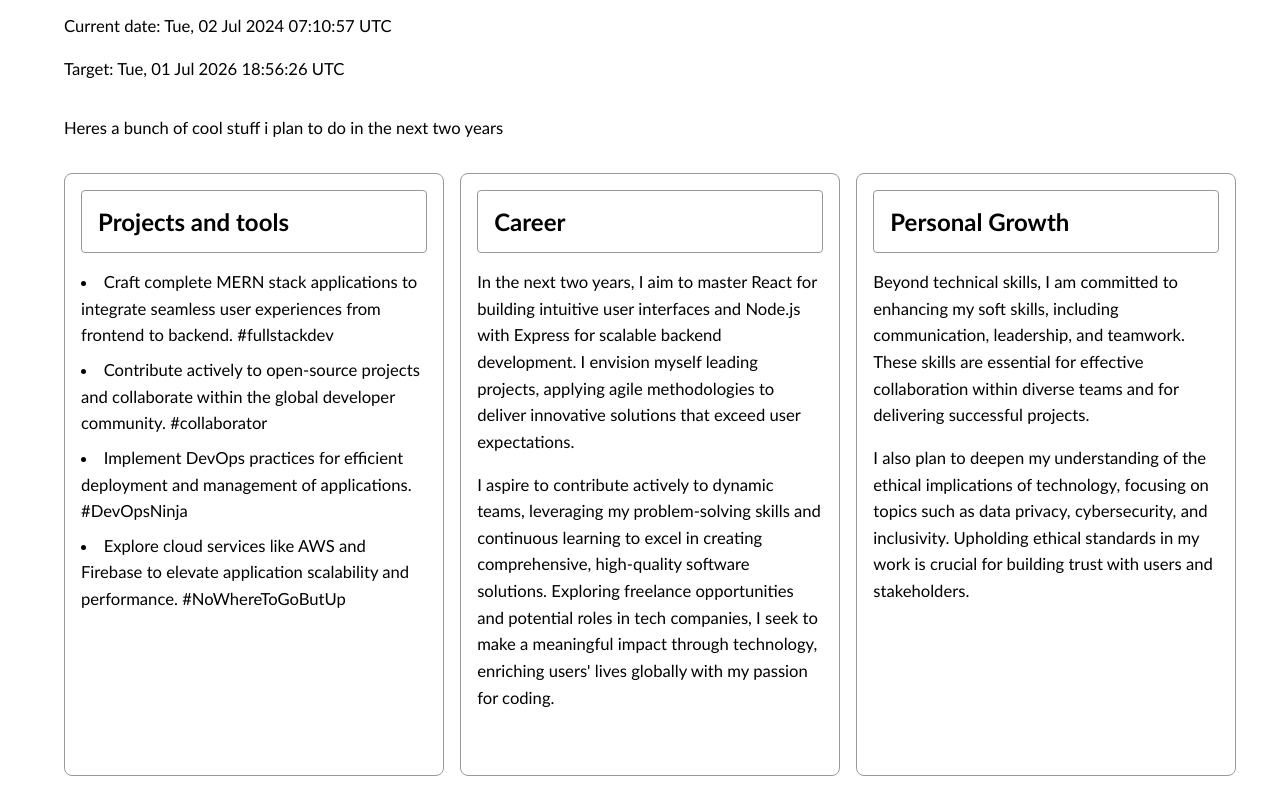
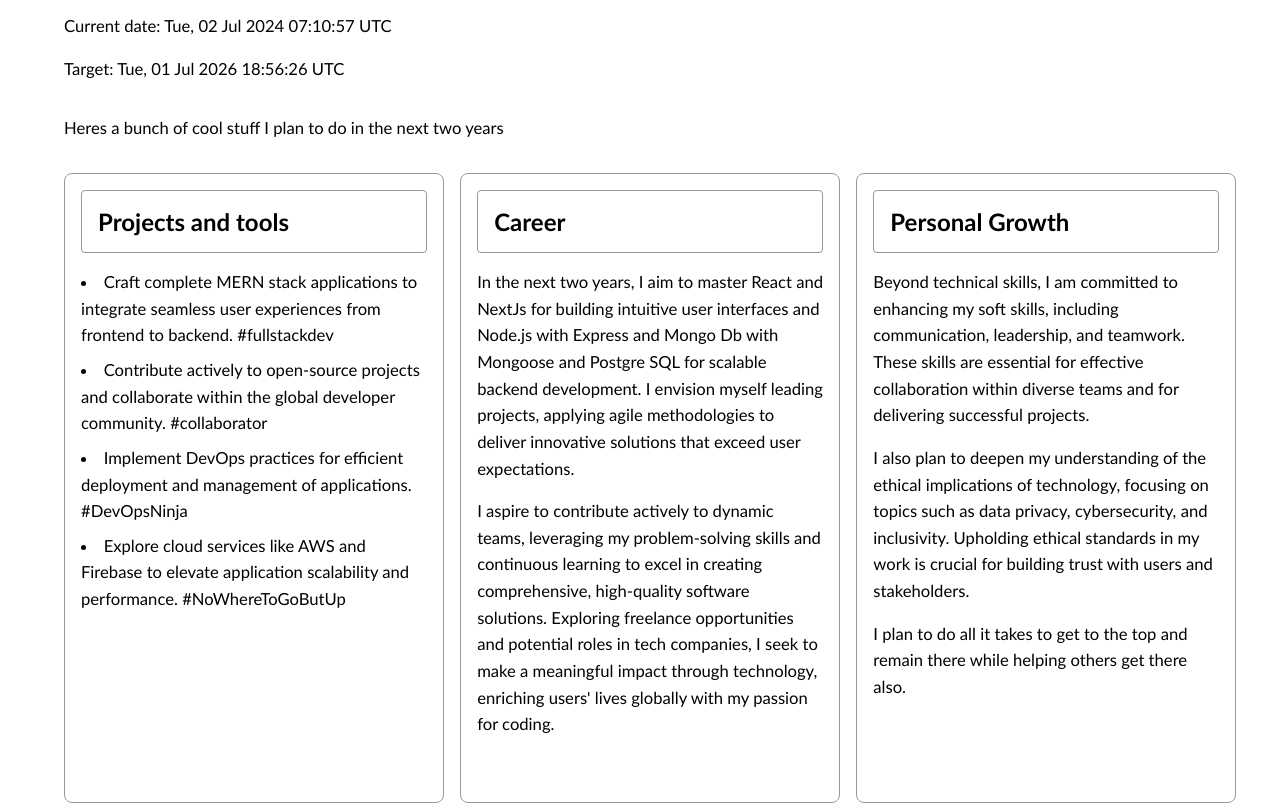
Before and after one commit to Uyimolo/HNG-stage-one-personal-website, a plain HTML site: page index.html in a window 1280 px wide. Shown: the part 1406-2211 px from the top of the page. Drawn offline with Linux system fonts and the light colour scheme.

Commit message:
final commit

```diff
--- a/index.html
+++ b/index.html
@@ -37,9 +37,8 @@
         </div>
       </section>
 
-
       <section id="about">
-        <h2>A little about me</h2>
+        <h2>Me me me and me again!</h2>
 
         <div class="text-box">
           <p>
@@ -62,7 +61,9 @@
           <p>
             As I continue to grow and evolve in my career, I am committed to
             advancing my skills and knowledge. Joining the
-            <a href="https://hng.tech/learn">HNG internship</a>
+            <a href="https://hng.tech/learn" data-testid="hngLink"
+              >HNG internship</a
+            >
             is a significant step in this journey, providing me with invaluable
             opportunities to learn, collaborate, and innovate. I am excited
             about the challenges and growth that lie ahead and look forward to
@@ -79,14 +80,14 @@
       <section id="goals">
         <div id="time">
           <h2>Journey to Mastery:</h2>
-          <!-- <p>My Tech Goals for the Next 2 Years</p> -->
           <p>
             Current date:
             <span data-testid="currentTimeUTC">Getting current time...</span>
           </p>
+          <!-- Two years from when I created this -->
           <p>Target: <span>Tue, 01 Jul 2026 18:56:26 UTC</span></p>
         </div>
-        <p>Heres a bunch of cool stuff i plan to do in the next two years</p>
+        <p>Heres a bunch of cool stuff I plan to do in the next two years</p>
         <div class="goals-container">
           <div class="goals-card">
             <div class="goals-card-heading">
@@ -122,11 +123,12 @@
             </div>
             <div class="text-box">
               <p>
-                In the next two years, I aim to master React for building
-                intuitive user interfaces and Node.js with Express for scalable
-                backend development. I envision myself leading projects,
-                applying agile methodologies to deliver innovative solutions
-                that exceed user expectations.
+                In the next two years, I aim to master React and NextJs for
+                building intuitive user interfaces and Node.js with Express and
+                Mongo Db with Mongoose and Postgre SQL for scalable backend
+                development. I envision myself leading projects, applying agile
+                methodologies to deliver innovative solutions that exceed user
+                expectations.
               </p>
 
               <p>
@@ -159,11 +161,17 @@
                 standards in my work is crucial for building trust with users
                 and stakeholders.
               </p>
+
+              <p>
+                I plan to do all it takes to get to the top and remain there
+                while helping others get there also.
+              </p>
             </div>
           </div>
         </div>
       </section>
     </main>
+
     <footer>
       <p class="logo">Just_uyi</p>
 
--- a/script.js
+++ b/script.js
@@ -1,11 +1,11 @@
-function updateDateTime() {
+const updateDateTime = () => {
   // Get current date and time
   const now = new Date();
 
   // Get current time in UTC
   const utcTime = now.toUTCString().replace('GMT', 'UTC');
 
-  // Get current day of the week
+  // Array to hold values for days of the week
   const daysOfWeek = [
     'Sunday',
     'Monday',
@@ -17,14 +17,11 @@ function updateDateTime() {
   ];
   const currentDay = daysOfWeek[now.getUTCDay()];
 
-  // Update the elements
+  // Update the content of the elements to hold date and time
   document.querySelector('[data-testid="currentTimeUTC"]').textContent =
     utcTime;
   document.querySelector('[data-testid="currentDay"]').textContent = currentDay;
-}
+};
 
-// Update date and time immediately
-// updateDateTime();
-
-// Optionally, update every minute
+// call the updateDateTime function every minute to get real time values
 setInterval(updateDateTime, 1000);
--- a/styles.css
+++ b/styles.css
@@ -74,15 +74,13 @@ button:hover {
 }
 
 .text-box {
-  display: flex;
-  flex-direction: column;
+  display: grid;
   gap: 1rem;
   max-width: 1200px;
 }
 
 ul {
-  display: flex;
-  flex-direction: column;
+  display: grid;
   gap: 0.5rem;
 }
 
@@ -92,33 +90,25 @@ li {
   color: var(--primary);
 }
 
-main {
-  display: flex;
-  flex-direction: column;
-  width: 100%;
-}
-
 img {
   max-width: 100%;
   height: auto;
 }
 
 header {
-  background-color: var(--backgroundColor);
+  background-color: rgba(0, 0, 0, 0.527);
   width: 100%;
   max-width: 1600px;
-
   display: flex;
   justify-content: space-between;
   align-items: center;
   padding: 1rem;
-  backdrop-filter: blur(3px);
+  backdrop-filter: blur(3px) grayscale();
   position: fixed;
   left: 50%;
   transform: translateX(-50%);
   top: 0;
   z-index: 1;
-  /* border-bottom: 1px solid black; */
 }
 
 .logo {
@@ -167,7 +157,6 @@ section {
 }
 
 #goals {
-  /* background-color: var(--orange); */
   padding-top: 1.2rem;
   display: flex;
   flex-direction: column;
@@ -339,6 +328,8 @@ footer a {
 }
 
 @media (min-width: 1440px) {
+  /* use absolute units to stop fonts from growing after 1440px because the page will stop growing at 1600px */
+  /* and i dont want the fonts to keep growing after that */
   h1 {
     font-size: 5em;
   }
```
